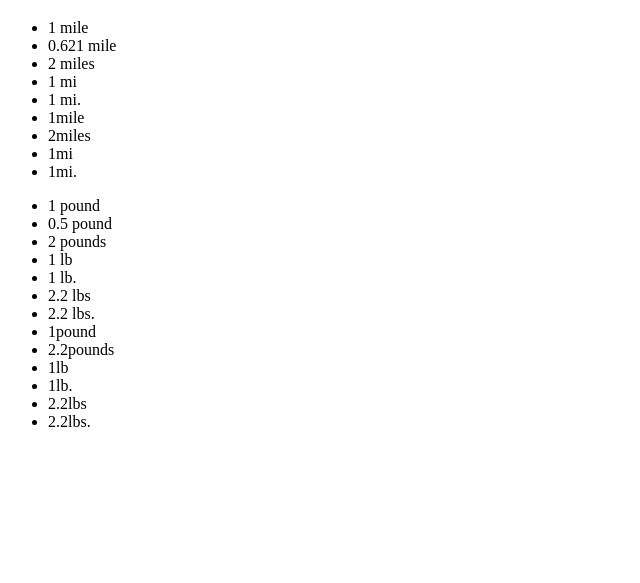
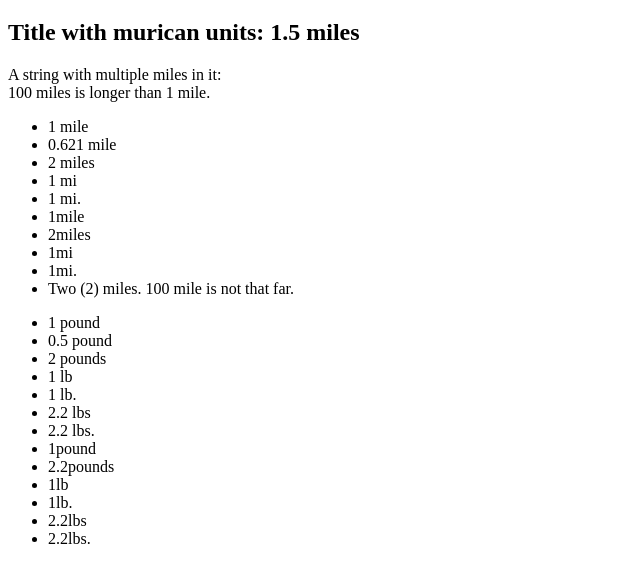
Before and after one commit to kosinix/ametrican, a browser extension: page index.html in a window 1280 px wide. Shown: the part 61-644 px from the top of the page, without its empty margins (0-640 px from the left). Drawn offline with Linux system fonts and the light colour scheme.

Commit message:
Updated test html

```diff
--- a/index.html
+++ b/index.html
@@ -1,8 +1,12 @@
 <!DOCTYPE html>
-<html>
-    <head></head>
+<html lang="en-US">
+    <head>
+        <meta charset="utf-8">
+    </head>
     <body>
         <h1>Sample texts that the add-on can convert.</h1>
+        <h2>Title <span>with murican units: 1.5 miles</span></h2>
+        <p>A string with multiple miles in it: <br> 100 miles is longer than 1 mile.</p>
         <ul>
             <li>1 mile</li>
             <li>0.621 mile</li>
@@ -13,6 +17,7 @@
             <li>2miles</li>
             <li>1mi</li>
             <li>1mi.</li>
+            <li>Two (2) miles. 100 mile is not that far.</li>
         </ul>
 
         <ul>
```
